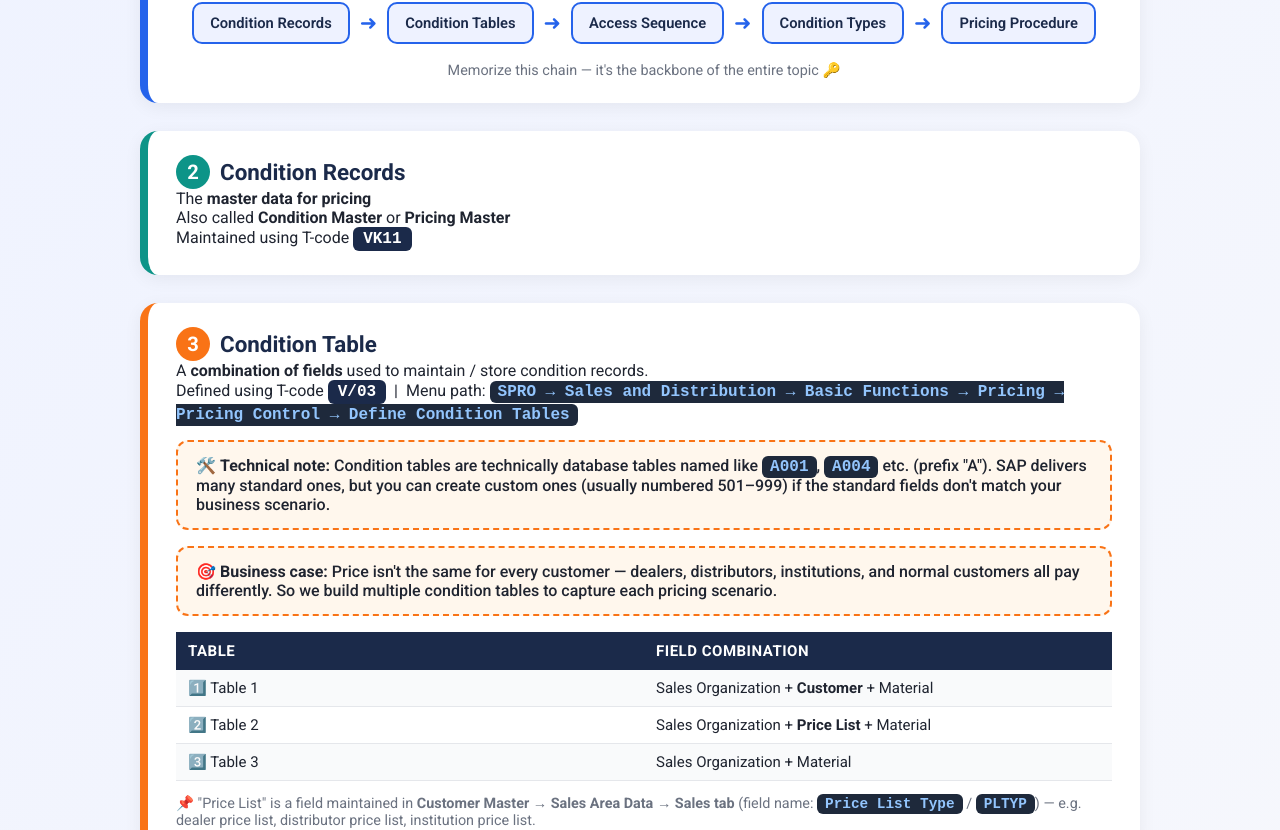
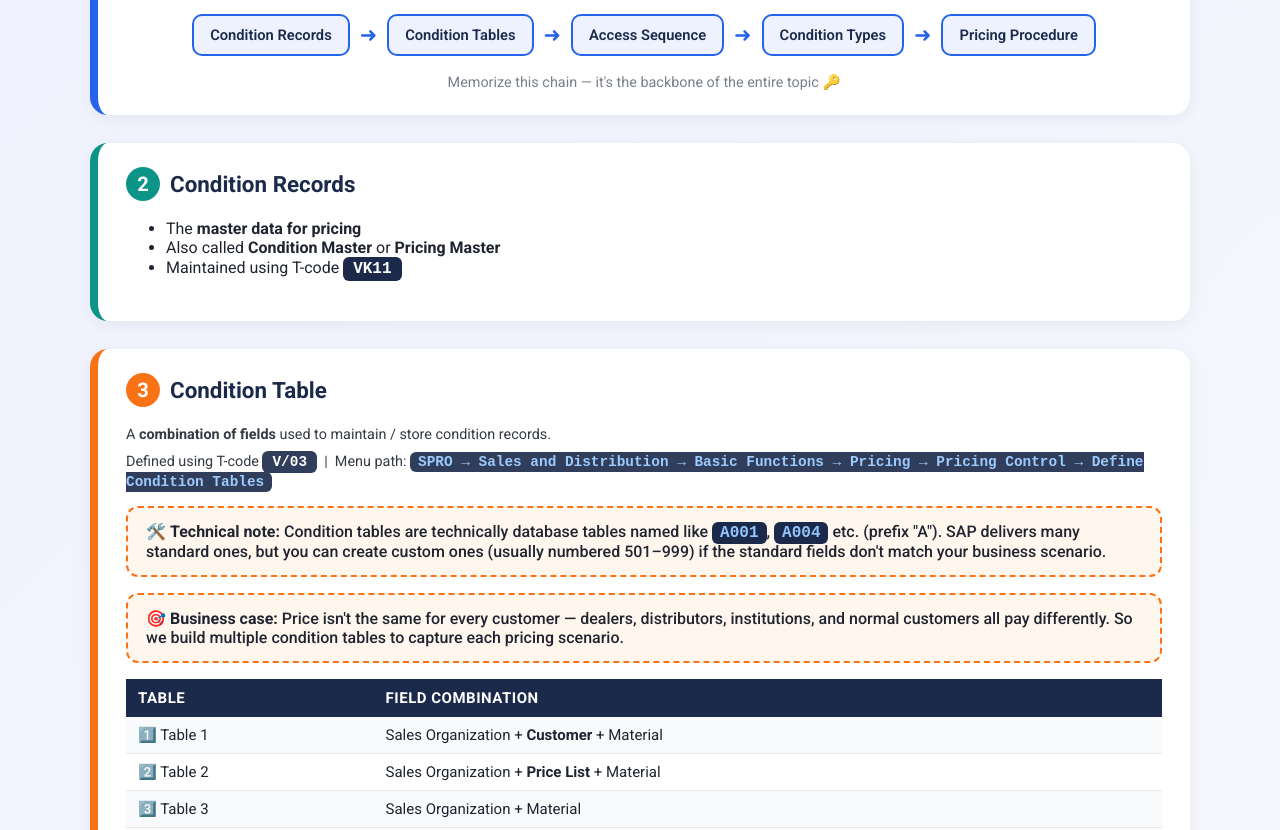
Before and after one commit to gajanan1987/sapsd, a React (Vite) app: page /pricing/lect-65 in a window 1280 px wide. Shown: the part 495-1325 px from the top of the page. Built offline with nearby package versions, Linux system fonts and the light colour scheme; no server answers.

Commit message:
css changes

```diff
--- a/src/style/Lect/pricing1.scss
+++ b/src/style/Lect/pricing1.scss
@@ -45,7 +45,7 @@
 }
 
 .container {
- max-width: 1040px;
+ max-width: 1140px;
  margin: 0 auto;
  padding: 0 20px;
 }
@@ -252,7 +252,8 @@
 }
 
 code {
- background: #1e293b;
+ // background: #1e293b;
+ background: var(--navy);
  color: #93c5fd;
  padding: 2px 8px;
  border-radius: 6px;
--- a/src/style/utilities/_common.scss
+++ b/src/style/utilities/_common.scss
@@ -750,12 +750,21 @@
 
 //
 .lecture-common {
+	.container {
+		max-width: 1140px !important;
+	}
+
+	table {
+		table-layout: revert !important;
+	}
+
 	td {
 		padding: 9px 12px;
 		border-bottom: 1px solid #e5e7eb;
 		font-size: 15px;
 		line-height: initial;
 		vertical-align: middle;
+		min-width: revert !important;
 	}
 
 	th {
@@ -766,5 +775,32 @@
 		font-size: 15px;
 		line-height: initial;
 		vertical-align: middle;
+		min-width: revert !important;
+	}
+
+	h1 {
+		font-size: 2.1em !important;
+		letter-spacing: 0.5px !important;
+	}
+
+	p {
+		margin: 8px 0 0 0 !important;
+		opacity: 0.9 !important;
+		font-size: 0.9em !important;
+	}
+
+	h2 {
+		margin-top: 0;
+		margin-bottom: revert !important;
+		font-size: 1.4em !important;
+		display: flex;
+		align-items: center;
+		gap: 10px !important;
+	}
+
+	ul {
+		padding: revert !important;
+		margin: revert !important;
+		list-style: revert !important;
 	}
 }
```
